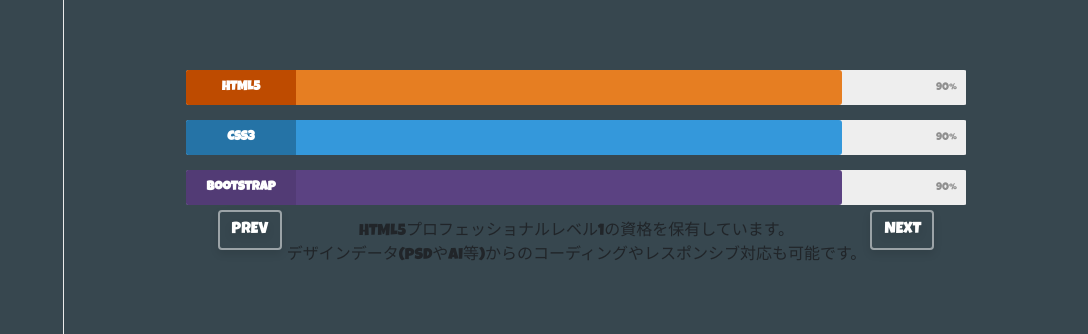
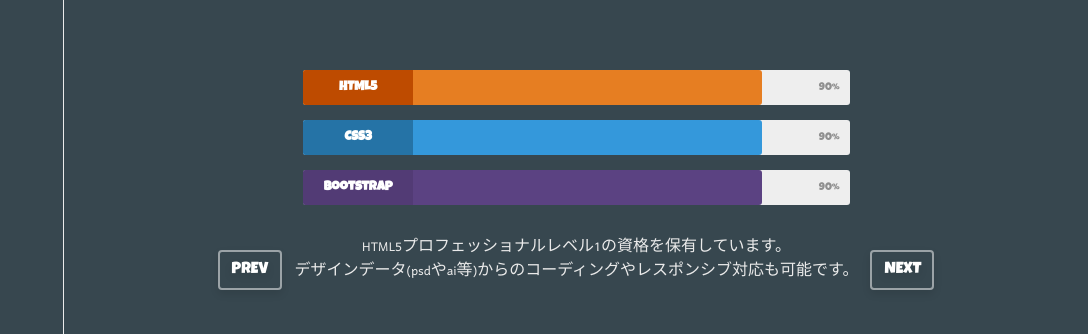
Before and after one commit to swaneck/swaneck.github.io, a website: page skills.html in a window 1280 px wide. Shown: the part 352-686 px from the top of the page, 192-1280 px from the left. Drawn offline with nearby package versions, Linux system fonts and the light colour scheme.

Commit message:
全体的なサイズ調整

```diff
--- a/assets/css/skills.css
+++ b/assets/css/skills.css
@@ -11,7 +11,7 @@
 }
 
 .skills_wrap .devicon-html5-plain-wordmark {
-  font-size: 10vw;
+  font-size: 1vw;
 }
 .skills_wrap .devicon-php-plain {
   font-size: 10vw;
@@ -22,7 +22,7 @@
 }
 
 .skills_wrap .devicon-css3-plain-wordmark {
-  font-size: 10vw;
+  font-size: 1vw;
 }
 
 .skills_wrap .devicon-javascript-plain {
@@ -53,8 +53,9 @@
 .skillbar {
   position: relative;
   display: block;
+  margin: 0 auto;
   margin-bottom: 15px;
-  width: 100%;
+  width: 70%;
   background: #eee;
   height: 35px;
   border-radius: 3px;
@@ -131,9 +132,19 @@
 }
 
 .glide__arrow--left {
-  top: 50vh !important;
+  top: 55vh !important;
 }
 
 .glide__arrow--right {
-  top: 50vh !important;
+  top: 55vh !important;
 }
+
+.despcription-body {
+  padding-top: 2vh;
+  color: #eaeaea;
+}
+
+p {
+  /* font-family: "Carter One", cursive; */
+  font-family: "Harmattan", sans-serif;
+}
```
